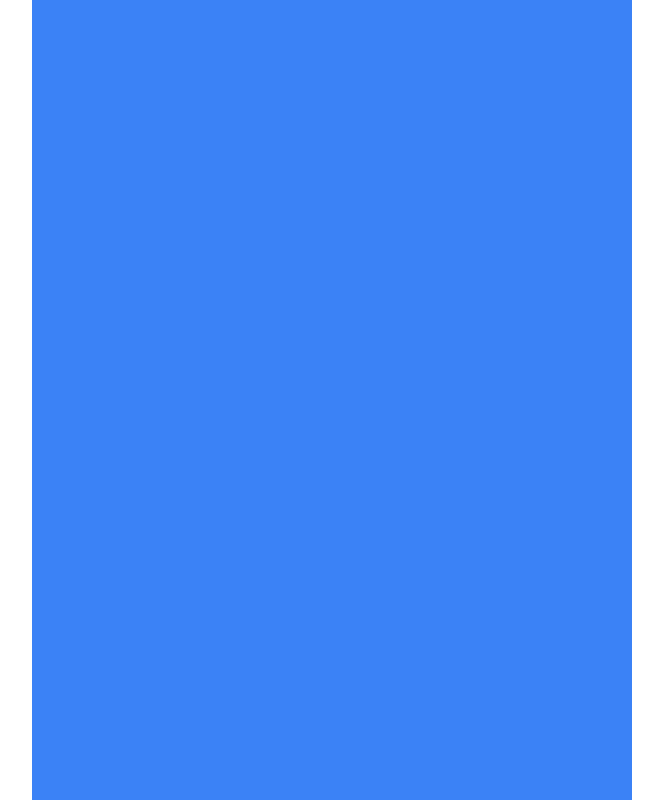
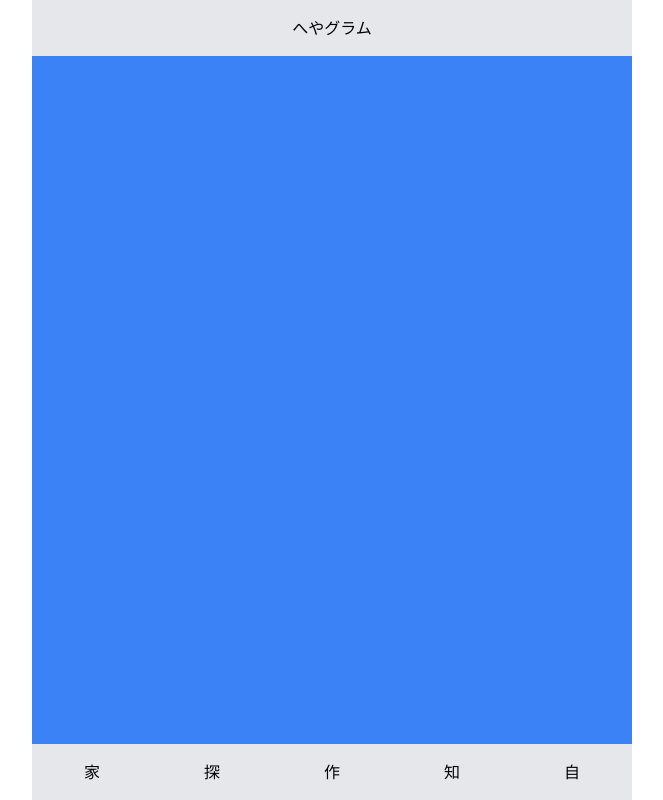
Before and after one commit to QwerTayu/heya-gram, a Next.js app: page /components/mainContainer in a window 1280 px wide. Shown: the whole page, without its empty margins (308-971 px from the left). Built offline with nearby package versions, Linux system fonts and the light colour scheme.

Commit message:
💄 #5 ページのスタイルを構成

```diff
--- a/src/pages/components/mainContainer.jsx
+++ b/src/pages/components/mainContainer.jsx
@@ -1,8 +1,15 @@
+import NavBar from '@/pages/components/navbar'
 import React from 'react'
 
 function MainContainer({ children }) {
   return (
-    <div className="w-[600px] mx-auto bg-blue-500 h-screen flex flex-col-reverse">{ children }</div>
+    <div className='max-w-[600px] w-[100%] mx-auto bg-blue-500 h-screen flex flex-col justify-between'>
+      <div className='bg-gray-200 py-4 flex justify-center h-[56px]'>へやグラム</div>
+      <div>
+        { children }
+      </div>
+      <NavBar />
+    </div>
   )
 }
 
--- a/src/pages/components/navbar.jsx
+++ b/src/pages/components/navbar.jsx
@@ -2,7 +2,7 @@ import React from 'react'
 
 function NavBar() {
     return (
-        <nav className="bg-gray-200 py-4 w-full">
+        <nav className="bg-gray-200 py-4 w-full h-[56px]">
                 <div className="container mx-auto flex items-center justify-around">
                 <a href="/home" className="text-black">家</a>
                 <a href="#" className="text-black">探</a>
--- a/src/pages/create.jsx
+++ b/src/pages/create.jsx
@@ -6,7 +6,6 @@ function create() {
     return (
         <MainContainer>
             {/* コンテンツ */}
-            <NavBar />
         </MainContainer>
     )
 }
--- a/src/pages/home.jsx
+++ b/src/pages/home.jsx
@@ -6,7 +6,6 @@ function home() {
     return (
         <MainContainer>
             {/* コンテンツ */}
-            <NavBar />
         </MainContainer>
     )
 }
--- a/src/pages/username.jsx
+++ b/src/pages/username.jsx
@@ -6,7 +6,6 @@ function username() {
     return (
         <MainContainer>
             {/* コンテンツ */}
-            <NavBar />
         </MainContainer>
     )
 }
```
